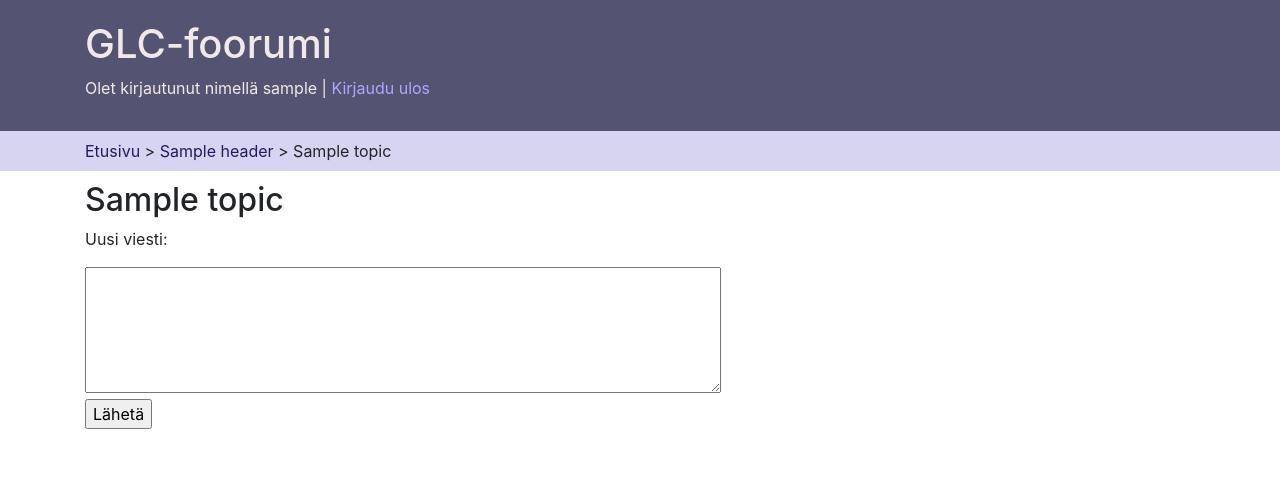
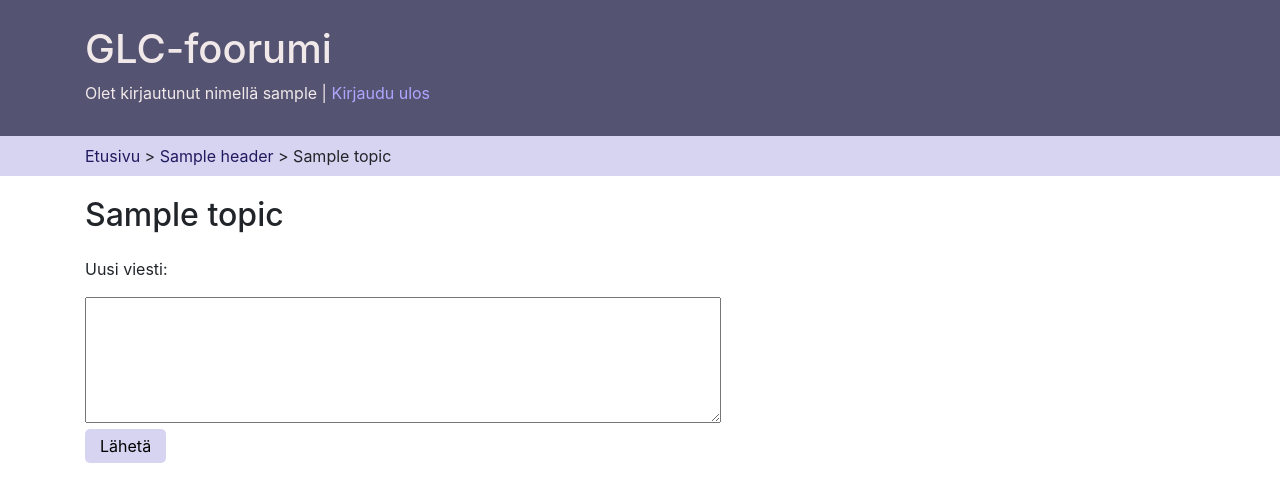
Before and after one commit to Ronttikasa/Foorumisovellus, a Flask app: template templates/thread.html in a window 1280 px wide. Shown: the top 502 px of the page. Run offline with Flask 2, Linux system fonts and the light colour scheme; the visitor is signed in with stand-in values (Sample User, id 1); the template is opened without the code that fills it: most values are stand-ins (such as "Sample title", 1, 10 or a date in 2020); some libraries are stand-ins or nearby versions.

Commit message:
Update layout

```diff
--- a/static/style.css
+++ b/static/style.css
@@ -1,8 +1,16 @@
 .header {
     background: rgba(40, 37, 77, 0.788);
     color: rgb(241, 233, 233);
-    padding-top: 20px;
+    padding-top: 25px;
     padding-bottom: 15px;
+}
+
+input[type=submit] {
+    background-color: rgba(204, 201, 238, 0.788);
+    border: 0 none;
+    padding: 5px 15px;
+    cursor: pointer;
+    border-radius: 5px;
 }
 
 body {
@@ -13,12 +21,19 @@ body {
     color: rgb(174, 167, 255)
 }
 
-.message-box {
-    display: flex;
+.thread-title {
+    padding-top: 20px;
+    padding-bottom: 15px;
+    padding-left: 15px;
 }
 
-.delete-button {
-    align-self: flex-end;
+.message-box {
+    padding-bottom: 35px;
+}
+
+.message-container {
+    padding-top: 5px;
+    padding-bottom: 5px;
 }
 
 .category {
@@ -42,7 +57,7 @@ body {
     padding-top: 10px;
 }
 
-.new {
+.new_category {
     padding-top: 50px;
 }
 
--- a/templates/index.html
+++ b/templates/index.html
@@ -63,10 +63,10 @@
     <div class="new_category">
         <div class="container">
             <form action="/new_category" method="POST">
-            <p>Luo uusi alue</p>
-            <p>Alueen nimi:
+                <h3>Luo uusi alue</h3>
+                <p>Alueen nimi:<br>
                     <input type="text" name="category_name" required maxlength="100"></p>
-            <p>Näkyvyys:
+                <p>Näkyvyys:<br>
                     <select name="group">
                         <option value="1"> Ylläpito </option>
                         <option value="2"> Kaikki käyttäjät </option>
--- a/templates/thread.html
+++ b/templates/thread.html
@@ -18,13 +18,13 @@
 {% endblock %}
 
 {% block content %}
-    <div class="content">
-        <div class="container">
+    <div class="container thread-title">
         <h2>{{ header_data.topic }}</h2>
+    </div>
     {% for message in messages %}
-            <div class="container message-box">
+        <div class="container message-container">
             <div class="row">
-                    <div class="col-2">
+                <div class="col-2" style="padding-left: 30px; margin-right: 20px">
                     <div class="row">
                         <svg xmlns="http://www.w3.org/2000/svg" width="40" height="40" fill="currentColor" class="bi bi-chat" viewBox="0 0 16 16">
                             <path d="M2.678 11.894a1 1 0 0 1 .287.801 10.97 10.97 0 0 1-.398 2c1.395-.323 2.247-.697 2.634-.893a1 1 0 0 1 .71-.074A8.06 8.06 0 0 0 8 14c3.996 0 7-2.807 7-6 0-3.192-3.004-6-7-6S1 4.808 1 8c0 1.468.617 2.83 1.678 3.894zm-.493 3.905a21.682 21.682 0 0 1-.713.129c-.2.032-.352-.176-.273-.362a9.68 9.68 0 0 0 .244-.637l.003-.01c.248-.72.45-1.548.524-2.319C.743 11.37 0 9.76 0 8c0-3.866 3.582-7 8-7s8 3.134 8 7-3.582 7-8 7a9.06 9.06 0 0 1-2.347-.306c-.52.263-1.639.742-3.468 1.105z"/>
@@ -36,10 +36,10 @@
                     </div>
                 </div>
                 <div class="col">
-                        <div class="row">
+                    <div class="row message-box">
                         {{ message.content }}
                     </div>
-                        <div class="row delete-button">
+                    <div class="row">
                         {% if (session.user_id == message.user_id or admin) and not message.first_in_thread %}
                             <form action="/delete" method="POST">
                                 <input type="submit" value="poista viesti">
@@ -59,13 +59,10 @@
                         {% endif %}
                     </div>
                 </div>
-
+            </div>
             <hr>
         </div>
-        </div>
     {% endfor %}
-        </div>
-    </div>
 {% endblock %}
 
 {% block add_new %}
```
Also changed, not shown: templates/category.html (+10 -8 lines). Lines whose indentation alone changed are shown as unchanged.
